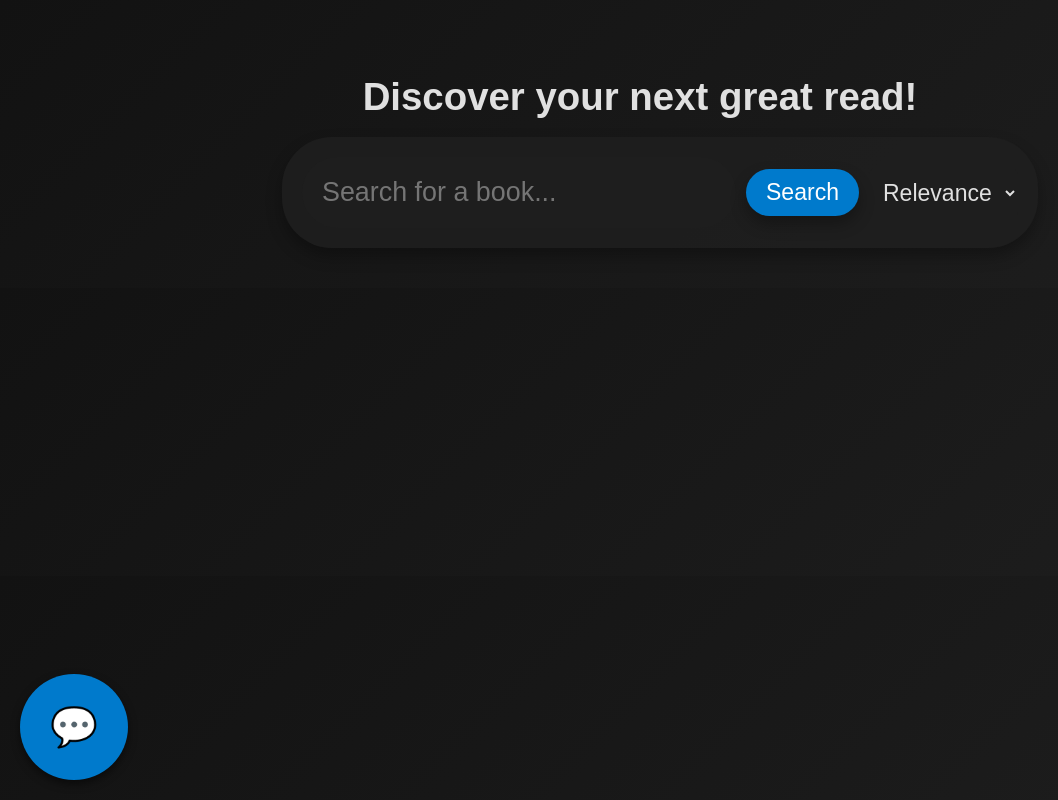
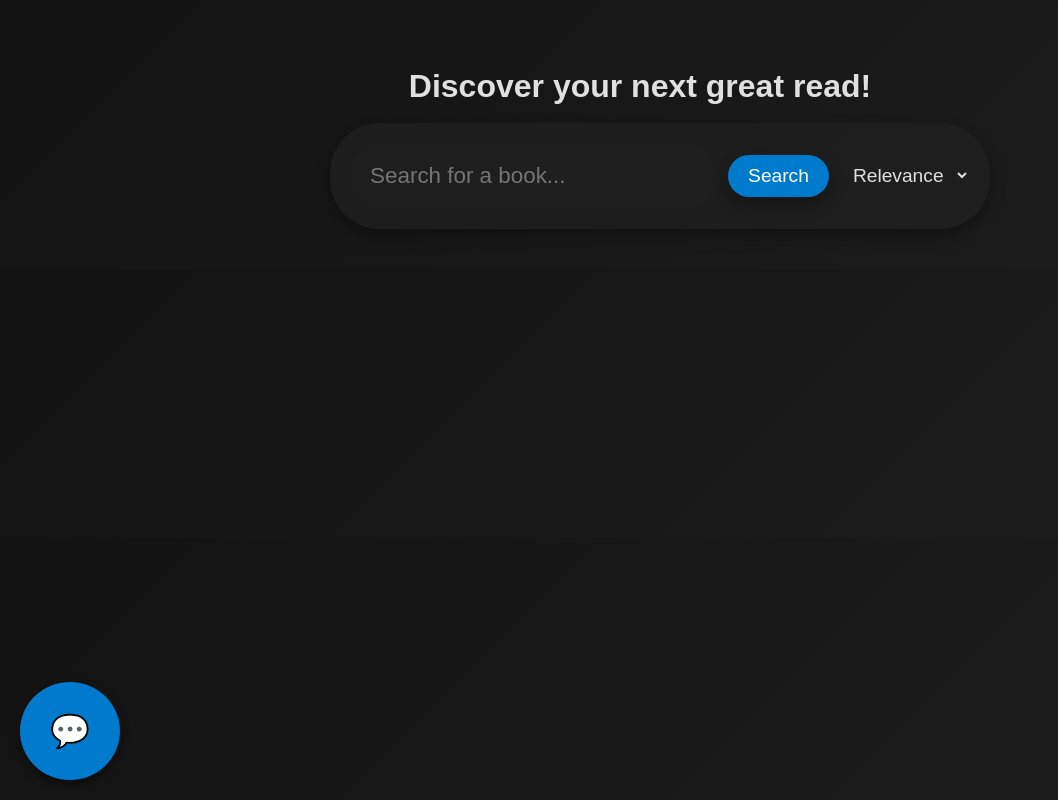
Before and after one commit to Anushk97/Know-Your-Book, a React (Create React App) app in the folder my-app/: page / in a window 1280 px wide. Shown: the whole page, without its empty margins (0-1058 px from the left). Built offline with nearby package versions, Linux system fonts and the light colour scheme.

Commit message:
changed font size

```diff
--- a/my-app/src/App.css
+++ b/my-app/src/App.css
@@ -7,7 +7,7 @@ body {
   padding: 0;
   line-height: 1.6;
   transition: background 0.3s ease-in-out;
-  font-size: 1.2em; /* Increased base font size */
+  font-size: 16px; /* Increased base font size */
 }
 
 /* Container */
```
